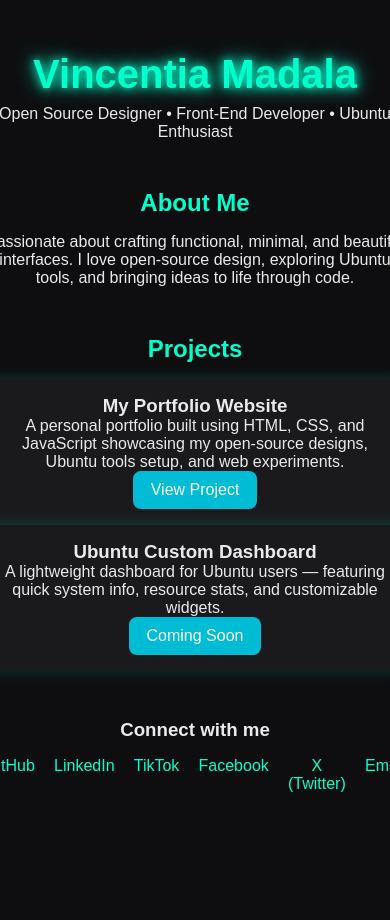
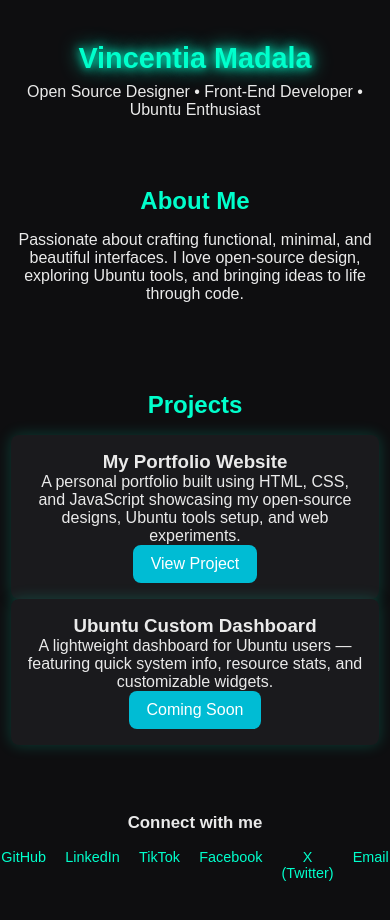
Before and after one commit to VeeMdee-s/VeeMdee-s.github.io, a plain HTML site: page index.html in a window 390 px wide. Shown: the top 920 px of the page. Before the commit the page ends 844 px from the top, so only its background shows below. Drawn offline with Linux system fonts and the light colour scheme.

Commit message:
Improved mobile responsiveness

```diff
--- a/style.css
+++ b/style.css
@@ -153,3 +153,32 @@ section.visible {
 .btn:hover {
   background-color: #008c9e;
 }
+/* 🪶 Responsive Fixes for Mobile */
+@media (max-width: 768px) {
+  body {
+    padding: 10px;
+    font-size: 16px;
+  }
+
+  header h1 {
+    font-size: 1.8rem;
+  }
+
+  nav a {
+    display: block;
+    margin: 10px 0;
+  }
+
+  section {
+    padding: 20px 10px;
+  }
+
+  .project-card {
+    width: 100%;
+    margin-bottom: 20px;
+  }
+
+  footer {
+    font-size: 0.9rem;
+  }
+}
```
